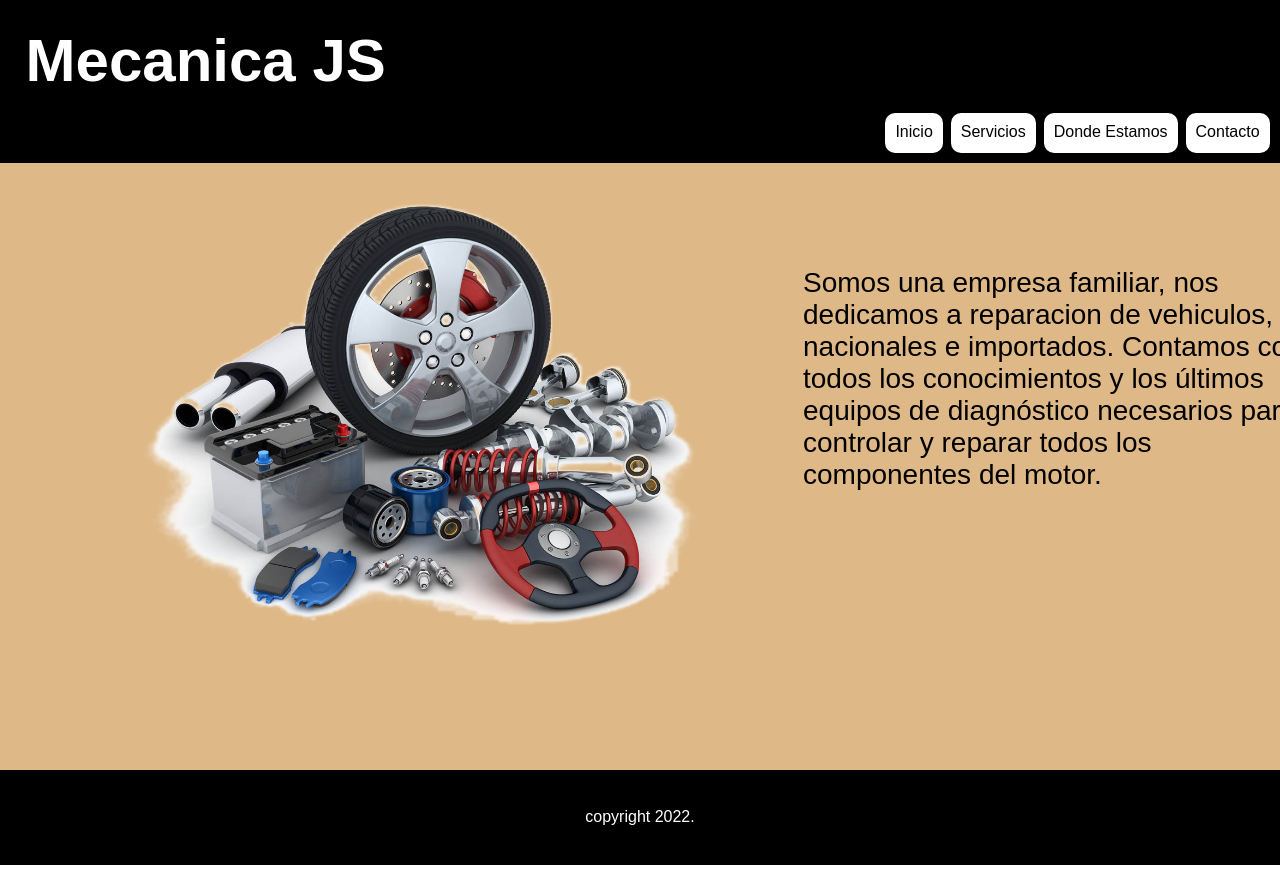
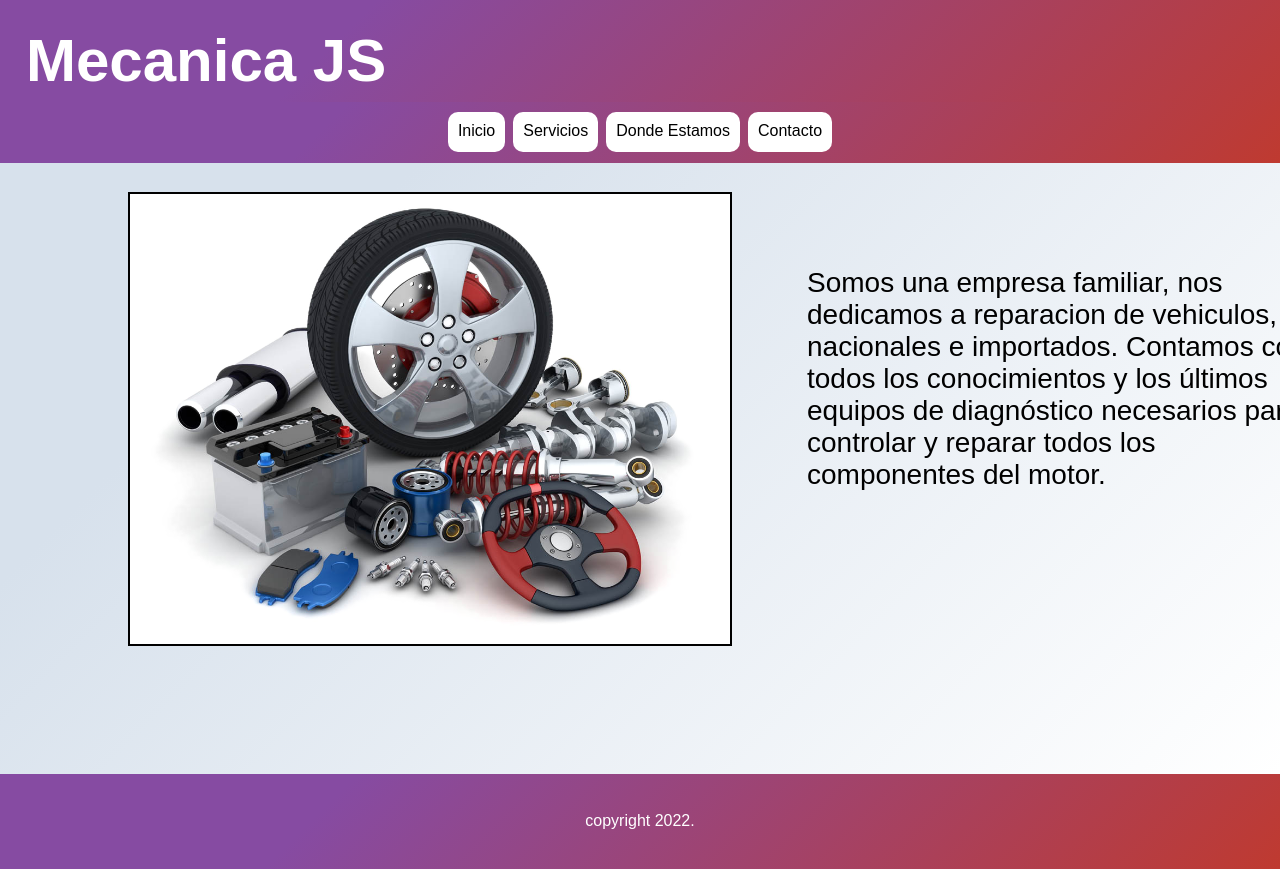
Before and after one commit to gerardoduino/MecanicaJS-Gerardo.Duino, a plain HTML site: page index.html in a window 1280 px wide. Shown: the top 869 px of the page. Drawn offline with nearby package versions, Linux system fonts and the light colour scheme.

Commit message:
agregando animaciones y gradientes

```diff
--- a/estilo.css
+++ b/estilo.css
@@ -25,7 +25,8 @@ body {
 }
 
 header {
-    background-color: black;
+    background-color: #bf3a30;
+    background-image: linear-gradient(315deg, #bf3a30 0%, #864ba2 74%);
     grid-area: cabeza;
     color: white;
     padding: 2%;
@@ -38,17 +39,18 @@ header {
 }
 footer {
     grid-area: footer;
-    background-color: black;
+    background-color: #bf3a30;
+    background-image: linear-gradient(315deg, #bf3a30 0%, #864ba2 74%);
     color: white;
     padding: 3%;
     text-align: center;
 
 
 }
-
 section#productos {
     grid-area: productos;
-    background-color: burlywood;
+    background-color: #ffffff;
+    background-image: linear-gradient(315deg, #ffffff 0%, #d7e1ec 74%);
     padding: 10%;
     margin-top: 5%;
     display: flex;
@@ -58,7 +60,8 @@ section#productos {
 
 section#mapa {
     grid-area: mapa;
-   background-color: wheat;
+    background-color: #ffffff;
+    background-image: linear-gradient(315deg, #ffffff 0%, #d7e1ec 74%);
     padding: 15%;
     display: flex;
     flex-direction: row;
@@ -68,7 +71,8 @@ section#mapa {
 /*menu*/
 nav {
     grid-area: menu;
-    background-color:black;
+    background-color: #bf3a30;
+    background-image: linear-gradient(315deg, #bf3a30 0%, #864ba2 74%);
     padding: 0.5%;
     margin-top: 8%;
     position: fixed;
@@ -78,7 +82,7 @@ nav {
 .flexMenu {
     display: flex;
     flex-direction: row;
-    justify-content: flex-end;
+    justify-content: center;
 }
 
 span {
@@ -118,9 +122,34 @@ img {
 }
 
 .tituloDe {
-    margin: 5%;
+    margin-top:  5%;
+    margin-bottom: 2%;
 }
+
+h3 {
+    margin-bottom: 5%;
+}
+
+
 
 .parrafoDe{
      margin-top:  5%;
 }
+
+/* transiciones */
+.transicion {
+    background-color: linear-gradient(315deg, #ffffff 0%, #d7e1ec 74%);
+    transition: background-color 1s linear;
+ }
+ .transicion:hover{
+    background-color: purple;
+ }
+
+.borde {
+    background-color: white ;
+    border:2px solid black;
+    transition: border 2s ease;
+  }
+  .borde:hover {
+    border: 4px dotted #333;
+  }
--- a/index.html
+++ b/index.html
@@ -7,13 +7,14 @@
         <title>MecanicaJS</title>
         <link rel="shortcut icon" href="./img/favicon.ico">
         <link rel="stylesheet" href="estilo.css">
+        <link rel="stylesheet" href="https://cdnjs.cloudflare.com/ajax/libs/animate.css/4.1.1/animate.min.css"/>
 </head>
 <body class="gridAreas" >
         <header>
-        <h1>Mecanica JS</h1>
+        <h1 class="animate__animated animate__bounceInDown" >Mecanica JS</h1>
         </header>
 
-        <nav class="flexMenu">
+        <nav class="flexMenu animate__animated animate__pulse">
                 <span> <a href="index.html"></a> Inicio</span>
                 <span> <a href="servicios.html"></a> Servicios</span>
                 <span> <a href="dondeestamos.html"></a> Donde Estamos</span>
@@ -22,7 +23,7 @@
 
         <section  id="productos" class="border">
         <article>
-                <img  src="./img/pngwing.com-9.png" alt="logo mecánica">
+                <img class="borde" src="./img/pngwing.com-9.png" alt="logo mecánica">
         </article>
                 <div>
                 <p class="parrafoProductos" >Somos una empresa familiar, nos dedicamos a reparacion de vehiculos, nacionales e importados. Contamos con todos los conocimientos y los últimos equipos de diagnóstico necesarios para controlar y reparar todos los componentes del motor.</p>
```
Also changed, not shown: dondeestamos.html (+5 -2 lines).
